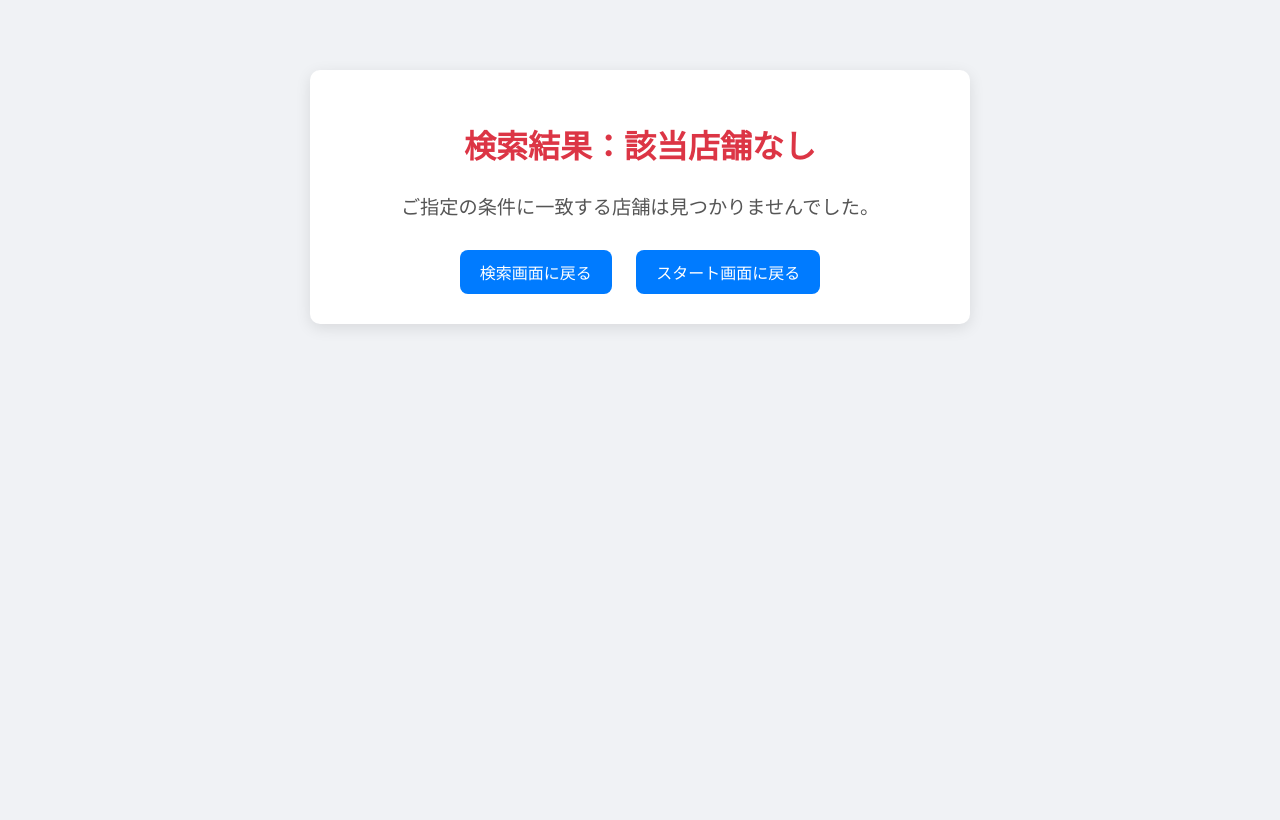
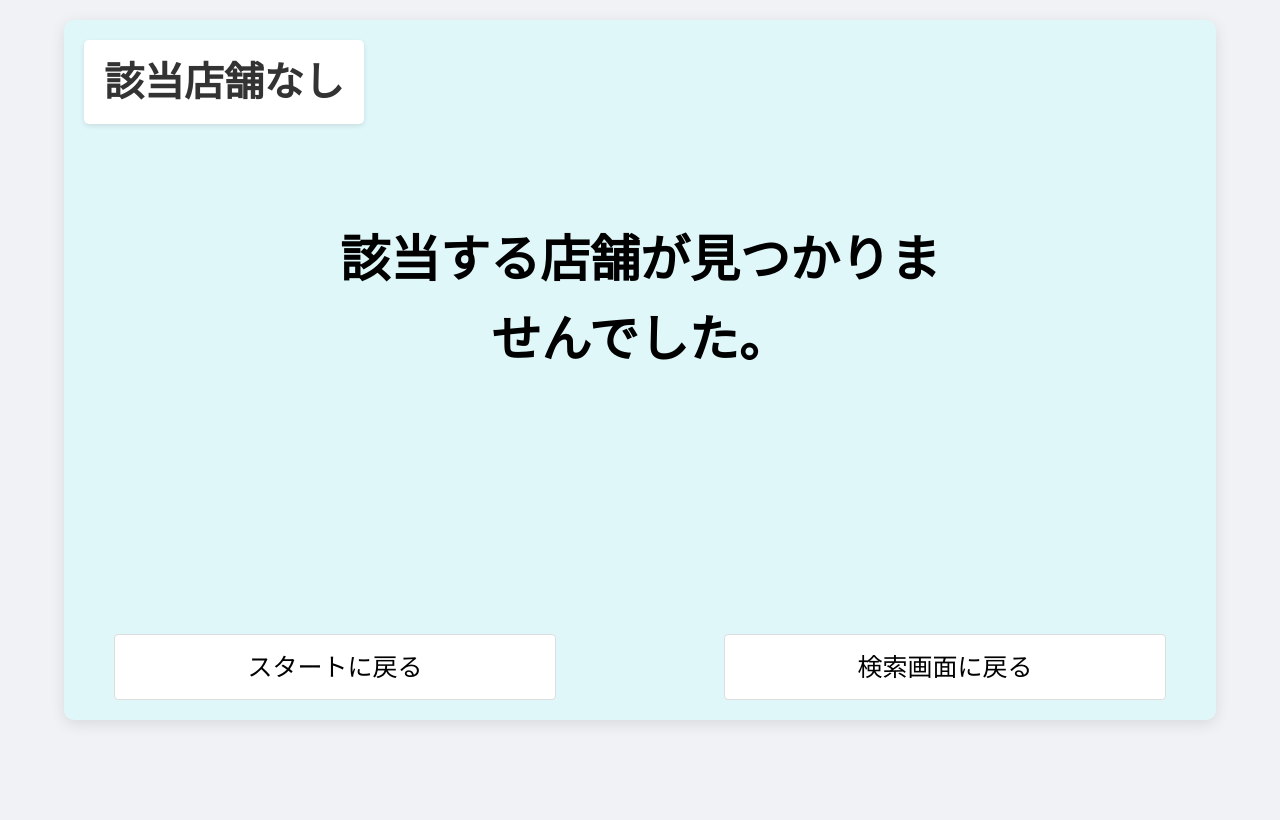
Before and after one commit to Yota0510/LunchSupportSystem, a PHP site: page /no_results.php in a window 1280 px wide. Before the commit the page ends 328 px from the top, so only its background shows below. Run offline with PHP 8.4, Linux system fonts and the light colour scheme.

Commit message:
no_results.phpを完成させました

```diff
--- a/public.html/no_results.php
+++ b/public.html/no_results.php
@@ -20,57 +20,173 @@ session_start();
     <title>該当店舗なし - 昼食決めサポートシステム</title>
     <style>
         body {
-            font-family: Arial, sans-serif;
-            background-color: #f0f2f5;
-            margin: 0;
-            padding: 20px;
+            font-family: 'MS Gothic', 'Meiryo', 'メイリオ', sans-serif; /* フォントを統一 */
+            background-color: #f0f2f5; /* 背景色を統一 */
+            margin: 0; /* マージンをリセット */
+            min-height: 100vh; /* 画面いっぱいの高さを確保 */
+            box-sizing: border-box;
             text-align: center;
+            color: #333; /* テキスト色 */
+            line-height: 1.6;
         }
         .container {
-            background-color: #ffffff;
-            padding: 30px;
+            background-color: #e0f7fa; /* 背景色を水色に変更 */
+            padding: 80px 50px 40px 50px; /* 上部のパディングを増やしてタイトルスペースを確保 */
             border-radius: 10px;
             box-shadow: 0 4px 15px rgba(0, 0, 0, 0.1);
-            max-width: 600px;
-            margin: 50px auto;
+            max-width: 1200px; /* 他の画面と幅を合わせる */
+            width: 90%;
+            margin: 20px auto;
+            position: relative; /* 子要素の絶対配置の基準にする */
+            min-height: 700px; /* ある程度の高さを確保しつつ、コンテンツが増えれば伸びる */
+            display: flex; /* Flexboxを適用 */
+            flex-direction: column; /* 要素を縦方向に並べる */
+            align-items: center; /* 中央揃え (横方向) */
+            padding-top: 150px; /* コンテンツ全体を下に移動 */
+            box-sizing: border-box; /* パディングを含めて高さを計算 */
+        }
+
+        /* タイトルバー（該当店舗なし）のスタイル */
+        .top-bar {
+            display: flex;
+            justify-content: space-between; /* 左右に配置 */
+            align-items: center;
+            width: 100%;
+            position: absolute; /* コンテナの左上に配置 */
+            top: 20px;
+            left: 0;
+            padding: 0 20px; /* 左右のパディング */
+            box-sizing: border-box;
+        }
+
+        .title-left {
+            background-color: #ffffff;
+            color: #333;
+            padding: 10px 20px;
+            border-radius: 5px;
+            font-size: 40px;
+            font-weight: 900;
+            display: inline-block;
+            box-shadow: 0 2px 5px rgba(0,0,0,0.1);
+        }
+
+        h1 { /* PHPで出力される既存のH1は非表示に */
+            display: none;
+        }
+
+        .no-results-message { /* 新しいメッセージ用のクラス */
+            color: #000000;
+            font-size: 50px; /* 文字を大きく */
+            margin-bottom: 30px;
+            font-weight: bold; /* 太字に */
             text-align: center;
+            width: 100%; /* 幅を確保 */
+            max-width: 600px; /* 最大幅 */
         }
-        h1 {
-            color: #dc3545; /* 赤色 */
-            margin-bottom: 25px;
+
+        /* 以前の .button-group は削除またはコメントアウト */
+
+        /* スタートに戻るボタン (左下) */
+        .start-back-button {
+            display: block;
+            width: 100%;
+            max-width: 400px; /* ボタンの横幅を統一 */
+            padding: 12px 20px;
+            background-color: #ffffff;
+            color: #000000;
+            border: 1px solid #ddd;
+            border-radius: 4px;
+            text-decoration: none;
+            font-size: 25px;
+            cursor: pointer;
+            text-align: center;
+            transition: background-color 0.3s ease, border-color 0.3s ease;
+
+            position: absolute; /* 絶対配置 */
+            bottom: 20px; /* 下からの距離 */
+            left: 50px; /* 左からの距離 */
         }
-        p {
-            font-size: 1.2em;
-            color: #555;
-            margin-bottom: 30px;
+        .start-back-button:hover {
+            background-color: #f0f0f0;
+            border-color: #aaa;
         }
-        .button-group {
-            margin-top: 20px;
+
+        /* 検索画面に戻るボタン (右下) */
+        .search-back-button {
+            display: block;
+            width: 100%;
+            max-width: 400px; /* ボタンの横幅を統一 */
+            padding: 12px 20px;
+            background-color: #ffffff;
+            color: #000000;
+            border: 1px solid #ddd;
+            border-radius: 4px;
+            text-decoration: none;
+            font-size: 25px;
+            cursor: pointer;
+            text-align: center;
+            transition: background-color 0.3s ease, border-color 0.3s ease;
+
+            position: absolute; /* 絶対配置 */
+            bottom: 20px; /* 下からの距離 */
+            right: 50px; /* 右からの距離 */
         }
-        .button-group a {
-            display: inline-block;
-            background-color: #007bff;
-            color: white;
-            padding: 10px 20px;
-            margin: 0 10px;
-            border-radius: 8px;
-            text-decoration: none;
-            font-size: 1em;
-            transition: background-color 0.3s ease;
+        .search-back-button:hover {
+            background-color: #f0f0f0;
+            border-color: #aaa;
         }
-        .button-group a:hover {
-            background-color: #0056b3;
+
+        /* レスポンシブ対応 */
+        @media (max-width: 768px) { /* 768pxに基準を変更 */
+            .container {
+                padding: 60px 30px 25px 30px;
+                max-width: 95%;
+                margin-top: 10px;
+                min-height: 400px;
+                padding-top: 100px;
+            }
+            .top-bar {
+                top: 10px;
+                padding: 0 10px;
+            }
+            .title-left {
+                font-size: 1.2em;
+                padding: 8px 15px;
+            }
+            .no-results-message {
+                font-size: 1.3em; /* モバイルでの文字サイズ調整 */
+            }
+            /* モバイルではボタンを縦に積み重ねて中央に配置 */
+            .start-back-button,
+            .search-back-button {
+                position: static; /* 絶対配置を解除 */
+                margin-left: auto; /* 中央寄せ */
+                margin-right: auto; /* 中央寄せ */
+                max-width: 100%; /* 幅を画面いっぱいに */
+                font-size: 1em; /* モバイルでのフォントサイズ調整 */
+                padding: 10px 15px; /* モバイルでのパディング調整 */
+            }
+            /* ボタン間のマージンを調整 */
+            .start-back-button {
+                margin-top: 30px; /* メッセージからのマージン */
+                margin-bottom: 15px; /* 次のボタンとのマージン */
+            }
+            .search-back-button {
+                margin-bottom: 0; /* 最後のボタンなので下マージンは不要 */
+            }
         }
     </style>
 </head>
 <body>
     <div class="container">
-        <h1>検索結果：該当店舗なし</h1>
-        <p>ご指定の条件に一致する店舗は見つかりませんでした。</p>
-        <div class="button-group">
-            <a href="search_form.php">検索画面に戻る</a>
-            <a href="index.php">スタート画面に戻る</a>
+        <div class="top-bar">
+            <div class="title-left">該当店舗なし</div>
         </div>
+
+        <p class="no-results-message">該当する店舗が見つかりませんでした。</p>
+
+        <a href="start.php" class="start-back-button">スタートに戻る</a>
+        <a href="search_form.php" class="search-back-button">検索画面に戻る</a>
     </div>
 </body>
 </html>
```
